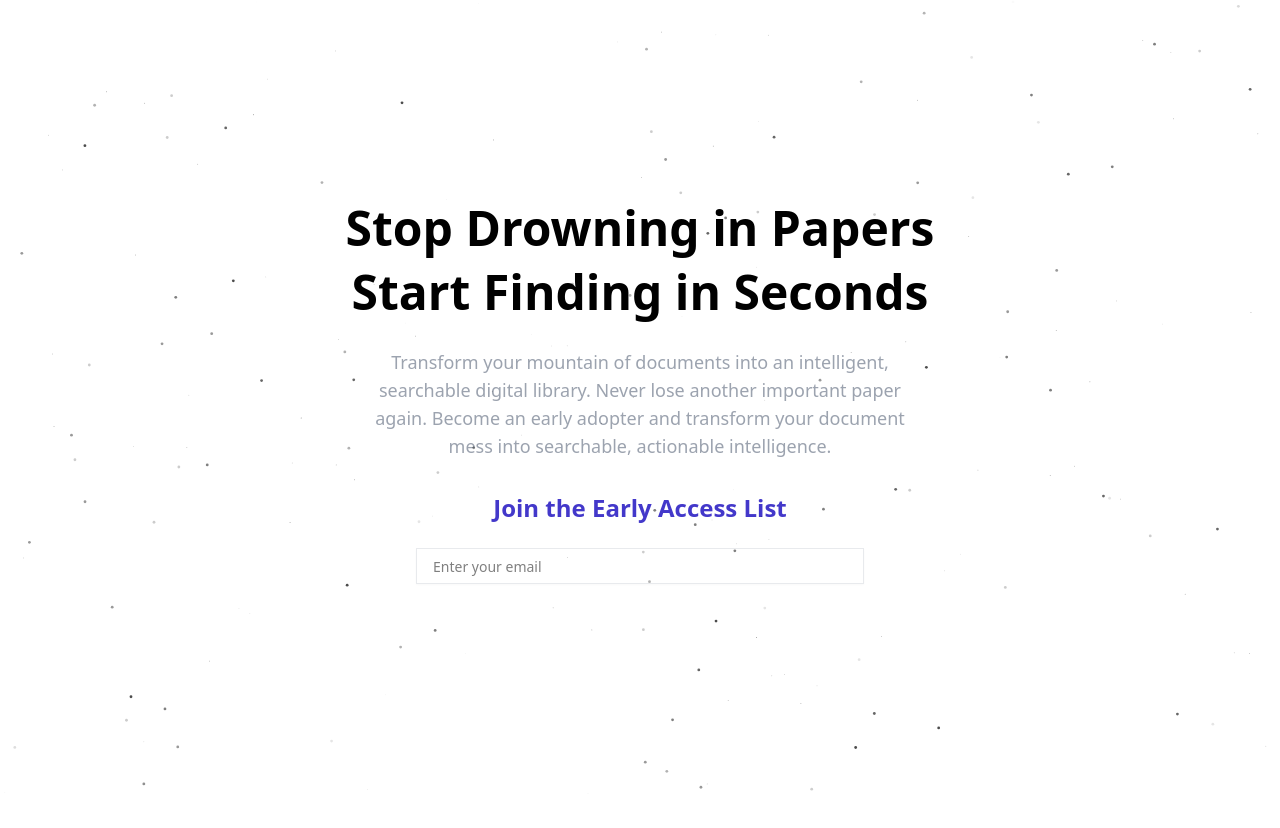
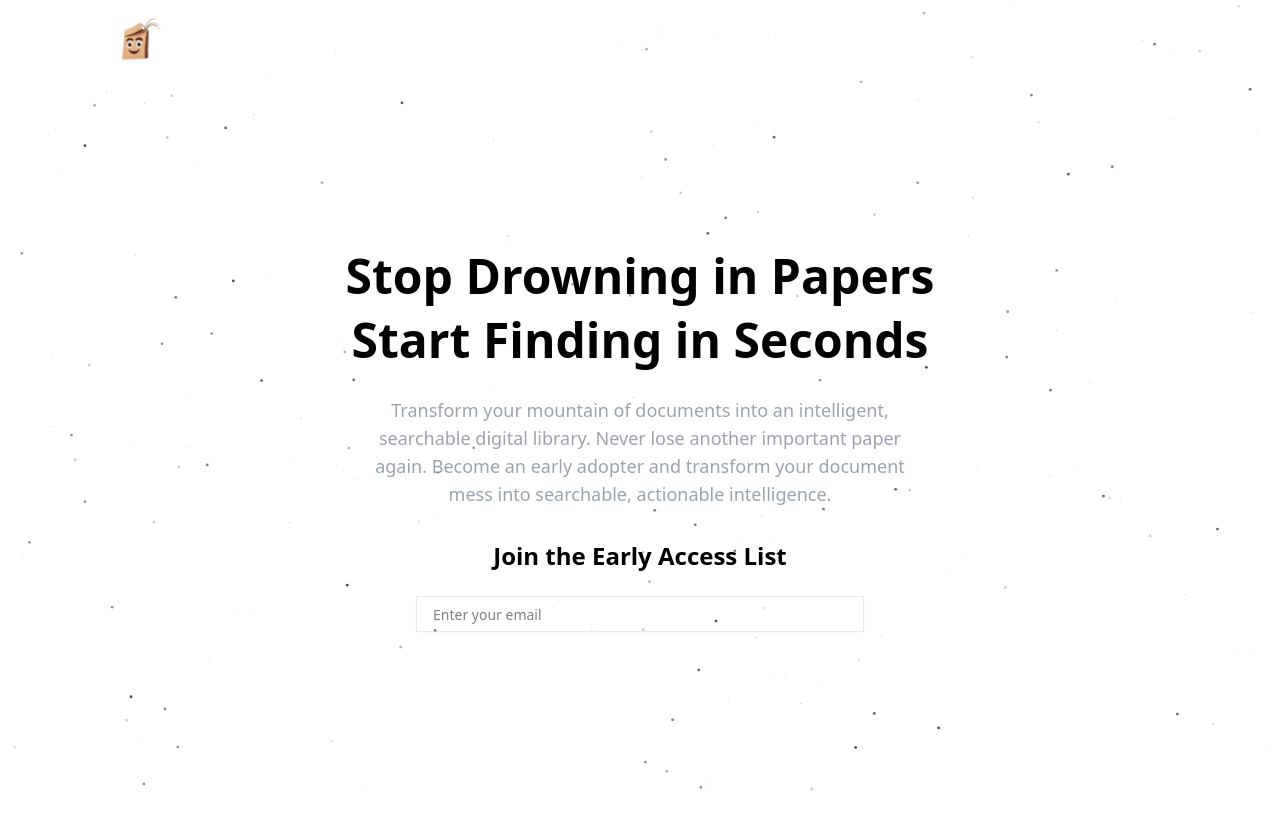
Before and after one commit to anand-san/paiper-landing, an Astro site: page / in a window 1280 px wide. Before the commit the page ends 800 px from the top, so only its background shows below. Built offline with nearby package versions, Linux system fonts and the light colour scheme; Astro itself is replaced by a stand-in of ours.

Commit message:
feat: add navbar

```diff
--- a/src/pages/index.astro
+++ b/src/pages/index.astro
@@ -2,15 +2,61 @@
 import BlurFade from "@/components/ui/blur-fade";
 import { SITE_TITLE, SITE_DESCRIPTION } from "../consts";
 import BaseLayout from "../layouts/BaseLayout.astro";
-import DotPattern from "@/components/ui/dot-pattern";
 import { cn } from "@/lib/utils";
 import { Input } from "@/components/ui/input";
 import Particles from "@/components/ui/particles";
 ---
 
 <!doctype html>
+<style>
+  .top-navbar {
+    position: sticky;
+    top: 16px;
+    z-index: 10;
+    margin-left: 96px;
+    margin-right: 96px;
+    transition: top 0.3s;
+    border-radius: 64px !important;
+    transition: transform 500ms ease-in-out;
+  }
+  .top-navbar-container {
+    display: flex;
+    justify-content: space-between;
+    align-items: center;
+
+    > :is(:first-child) {
+      margin-left: 16px;
+    }
+
+    > :is(:last-child) {
+      margin-right: 12px;
+    }
+    .items {
+      display: flex;
+      align-items: center;
+      gap: 16px;
+    }
+  }
+</style>
 <html lang="en">
   <BaseLayout title={SITE_TITLE} description={SITE_DESCRIPTION}>
+    <div class="top-navbar">
+      <div class={"top-navbar-container"}>
+        <a href="/">
+          <img
+            src="favicon.png"
+            alt="logo"
+            width={48}
+            height={48}
+            class="pointer-events-none dark:invert"
+          />
+        </a>
+        <!-- <div class={"top-navbar-items"}>
+          <a href="/"> Home </a>
+        </div> -->
+      </div>
+    </div>
+
     <main class="flex items-center justify-center h-screen">
       <div class="max-w-2xl w-full text-center">
         <BlurFade delay={0.25} inView client:load>
@@ -32,9 +78,7 @@
           </p>
         </BlurFade>
         <BlurFade delay={0.25 * 4} inView client:load>
-          <h3 class="text-2xl font-bold text-indigo-700 mb-6">
-            Join the Early Access List
-          </h3>
+          <h3 class="text-2xl font-bold mb-6">Join the Early Access List</h3>
         </BlurFade>
         <BlurFade delay={0.25 * 5} inView client:load>
           <div class="flex flex-col md:flex-row gap-4 justify-center">
```
